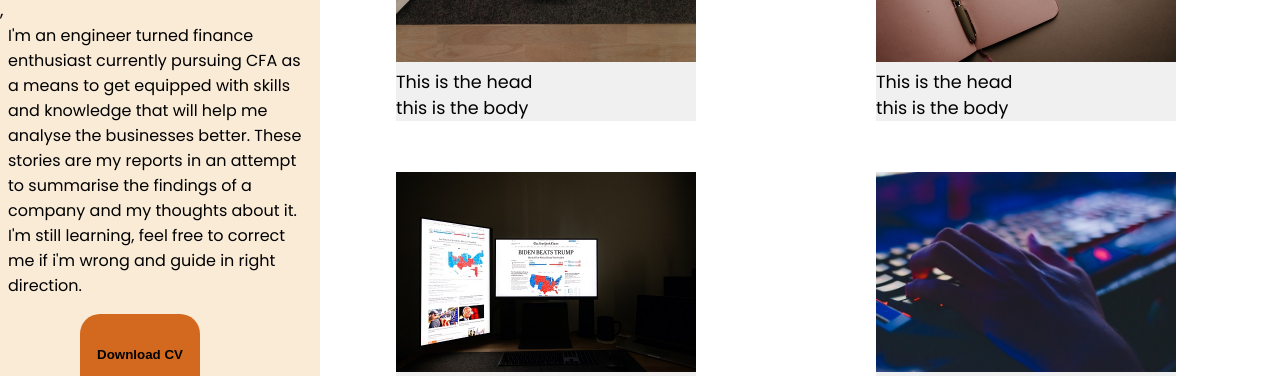
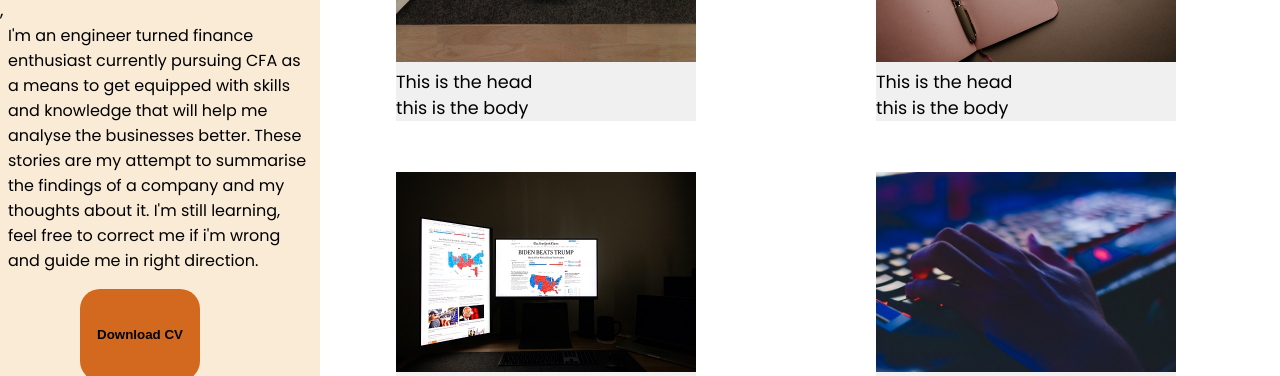
Before and after one commit to PremCherukulu/harishkumar, a plain HTML site: page index.html in a window 1280 px wide. Shown: the part 233-609 px from the top of the page. Drawn offline with Linux system fonts and the light colour scheme.

Commit message:
Update index.html
changed intro sentences

```diff
--- a/index.html
+++ b/index.html
@@ -19,9 +19,9 @@
             I'm an engineer turned finance enthusiast
             currently pursuing CFA as a means to get equipped with skills
             and knowledge that will help me analyse the businesses better.
-            These stories are my reports in an attempt to summarise the findings
+            These stories are my attempt to summarise the findings
             of a company and my thoughts about it. I'm still learning,
-            feel free to correct me if i'm wrong and guide in right direction.
+            feel free to correct me if i'm wrong and guide me in right direction.
         </p>
         <button class="cv-btn">Download CV</button>
 
```
